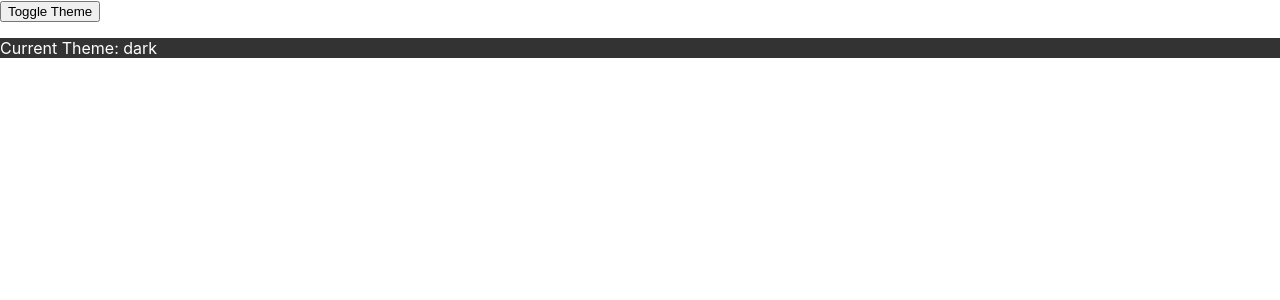
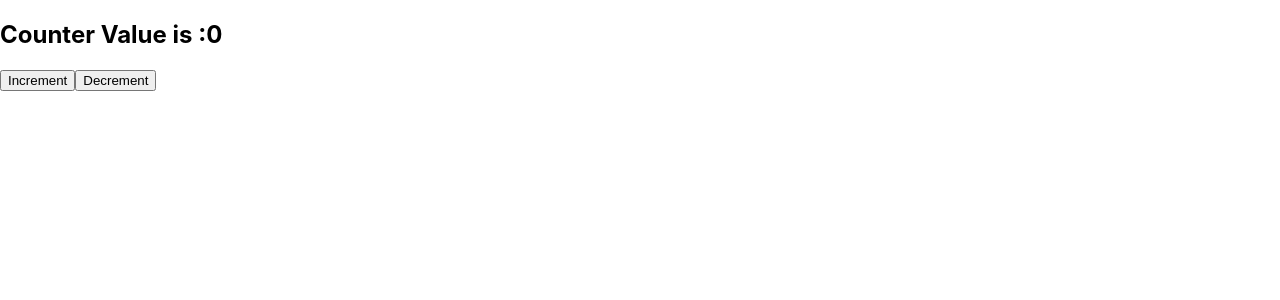
Before and after one commit to Fiza-khan1/Hooks-in-react, a React (Create React App) app: page / in a window 1280 px wide. Shown: the top 300 px of the page. Built offline with nearby package versions, Linux system fonts and the light colour scheme.

Commit message:
example1 on useContext

```diff
--- a/src/App.js
+++ b/src/App.js
@@ -1,21 +1,23 @@
 // App.js
 import React, { useState } from 'react';
-import { ThemeContext } from './component1';
+import { CounterContext } from './component1';
 import Page from './page';
 
 function App() {
-  const [theme, setTheme] = useState('dark');
 
-  const toggleTheme = () => {
-    setTheme((prevTheme) => (prevTheme === 'light' ? 'dark' : 'light'));
-  };
+  const [count,setCount]=useState(0)
+  const increment=()=>{
+    setCount(count+1)
 
+  }
+  const decrement=()=>{
+    setCount(count-1)
+
+  }
   return (
-    <ThemeContext.Provider value={theme}>
-      <button onClick={toggleTheme}>Toggle Theme</button>
-      <Page />
-    </ThemeContext.Provider>
+    <CounterContext.Provider value={{ count, increment, decrement }}>
+       <Page/>
+    </CounterContext.Provider>
   );
 }
-
 export default App;
--- a/src/component1.js
+++ b/src/component1.js
@@ -1,3 +1,7 @@
-import { createContext } from 'react';
+import { createContext } from "react";
 
-export const ThemeContext = createContext('light');
+export const CounterContext = createContext({
+  count: 0,
+  increment: () => {},
+  decrement: () => {},
+});
--- a/src/page.js
+++ b/src/page.js
@@ -1,13 +1,15 @@
 // Page.js
 import React, { useContext } from 'react';
-import { ThemeContext } from './component1';
+import { CounterContext } from './component1';
  //value={light}
 function Page() {
-  const themes = useContext(ThemeContext);
+  const { count, increment, decrement } = useContext(CounterContext);
   return (
-    <div style={{ background: themes === 'light' ? '#fff' : '#333', color: themes=== 'light' ? '#000' : '#fff' }}>
-      <p>Current Theme: {themes}</p>
-    </div>
+   <div>
+    <h2>Counter Value is :{count}  </h2>
+    <button onClick={increment}>Increment</button>
+    <button onClick={decrement}>Decrement</button>
+   </div>
   );
 }
 
```
